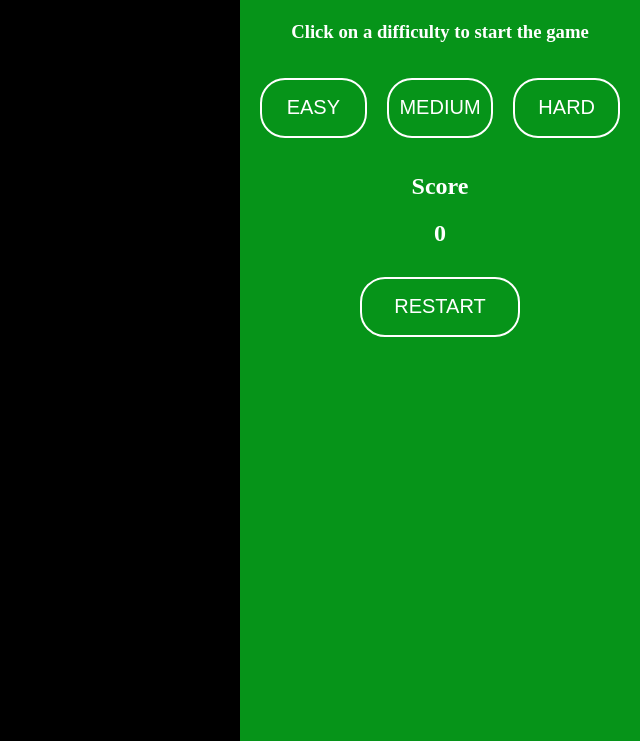
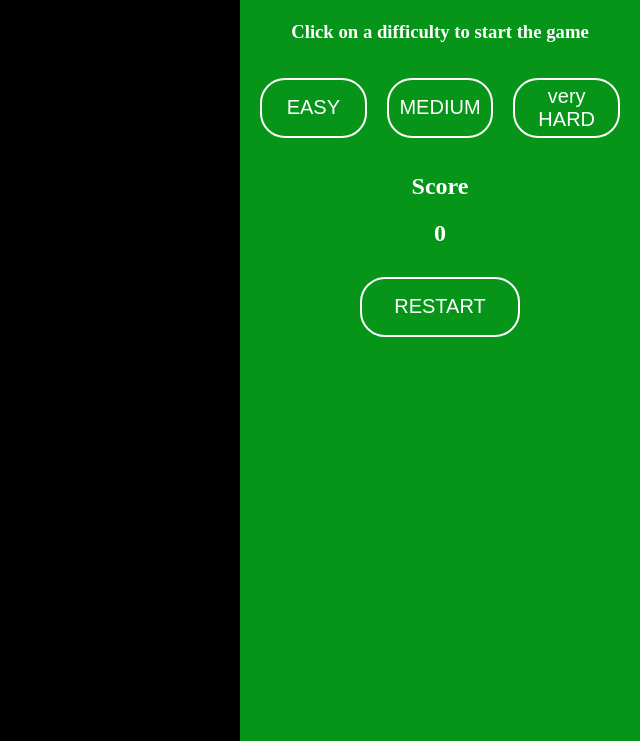
Before and after one commit to Thesense3/jenkinswithdileep, a plain HTML site: page index.html in a window 1280 px wide. Shown: the part 59-800 px from the top of the page, without its empty margins (640-1280 px from the left). Drawn offline with Linux system fonts and the light colour scheme.

Commit message:
changeeeeee

```diff
--- a/index.html
+++ b/index.html
@@ -185,7 +185,7 @@
 		<div class="level">
 			<button onclick="easy()">EASY</button>
 			<button onclick="medium()">MEDIUM</button>
-			<button onclick="very hard()">HARD</button>
+			<button onclick="hard()">very HARD</button>
 		</div>
 		<div class="display_score">
 			<h2>Score</h2>
```
